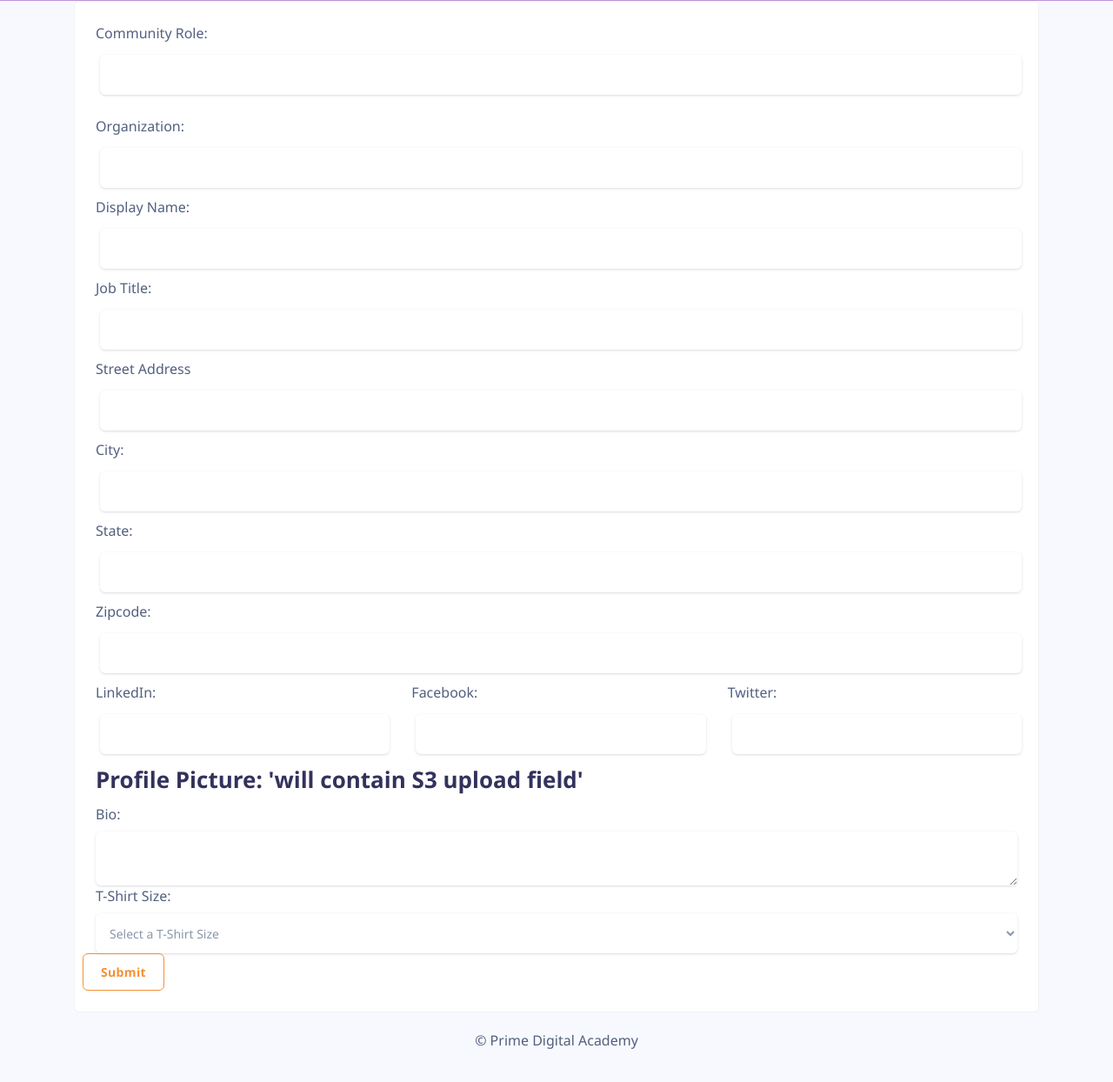
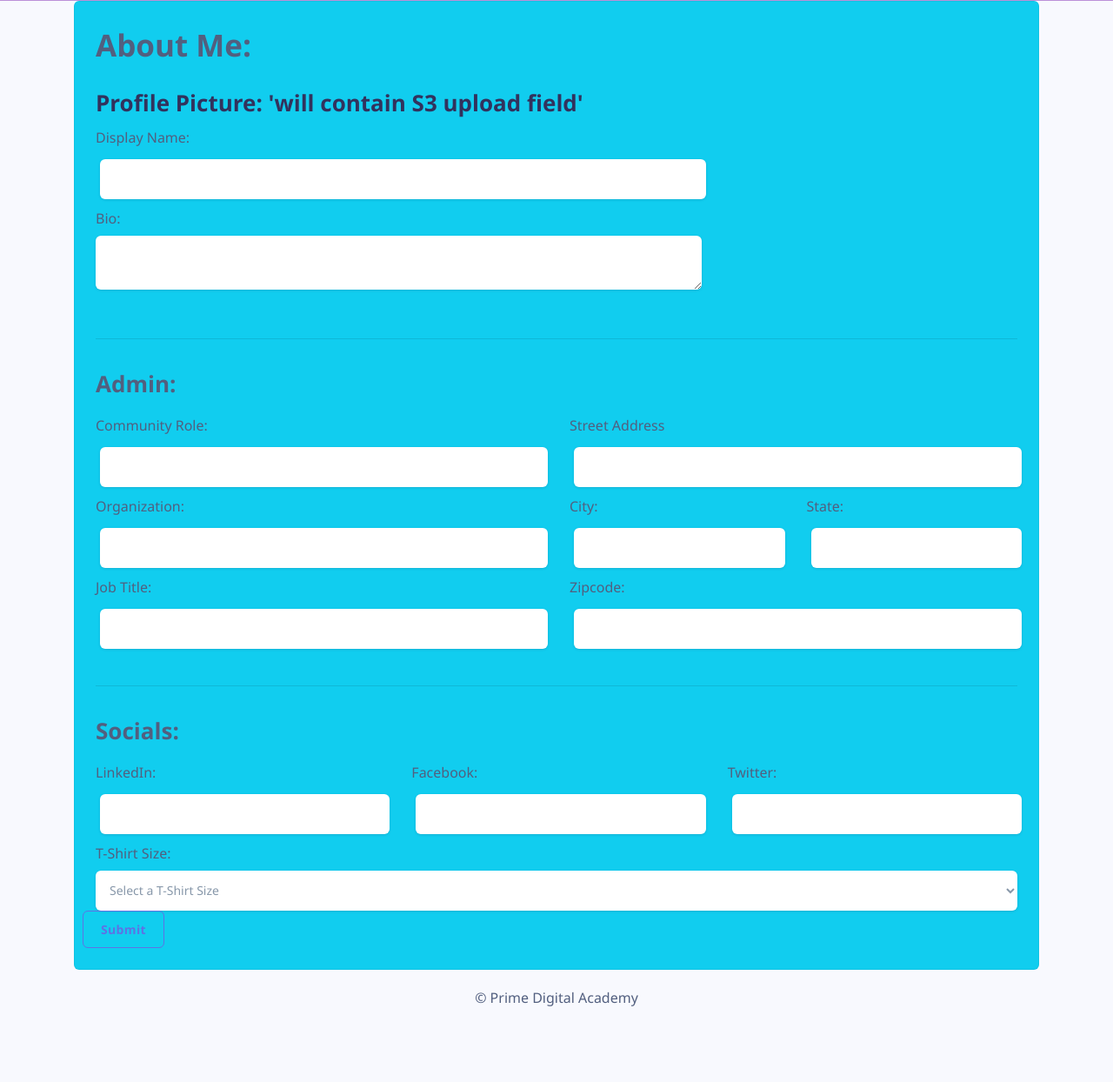
Before and after one commit to shelbyecook/prime-group-project, a React app: page /#/registration in a window 1280 px wide. Shown: the part 259-1503 px from the top of the page at 87% size. After the commit the page ends 1454 px from the top, so only its background shows below. Built offline with nearby package versions, Linux system fonts and the light colour scheme; no server answers.

Commit message:
arranging memberabout form fields

```diff
--- a/src/components/LoginForm/LoginForm.js
+++ b/src/components/LoginForm/LoginForm.js
@@ -89,12 +89,9 @@ class LoginForm extends Component {
           </InputGroup>
         </FormGroup>
         <FormGroup>
-          <Input
-            className="btn btn-primary"
-            type="submit"
-            name="submit"
-            value="Log In"
-          />
+          <Button outline color="primary" block type="submit" name="submit">
+            Log In
+          </Button>
         </FormGroup>
       </Form>
     );
--- a/src/components/MemberAboutForm/MemberAboutForm.js
+++ b/src/components/MemberAboutForm/MemberAboutForm.js
@@ -14,6 +14,8 @@ import {
   InputGroupText,
   InputGroup,
   Card,
+  CardTitle,
+  CardText,
   CardBody,
   Row,
   Col,
@@ -52,12 +54,44 @@ function MemberAboutForm(props) {
   return (
     <>
       <Container>
-        <Card>
+        <Card className="bg-info">
           <CardBody>
+            <CardTitle>
+              <CardText className="display-3">About Me:</CardText>
+            </CardTitle>
             <Form onSubmit={formik.handleSubmit}>
               <Row>
                 <Col>
+                  <Row>
+                    <Col lg={8}>
                       <FormGroup>
+                        <h1>Profile Picture: 'will contain S3 upload field'</h1>
+                        <Label htmlFor="name">Display Name: </Label>
+                        <Input
+                          className="form-control-alternative"
+                          id="name"
+                          name="name"
+                          type="text"
+                          onChange={formik.handleChange}
+                          value={formik.values.displayName}
+                        />
+                        <Label htmlFor="bio">Bio: </Label>
+                        <Input
+                          className="form-control-alternative"
+                          id="bio"
+                          name="bio"
+                          type="textarea"
+                          onChange={formik.handleChange}
+                          value={formik.values.bio}
+                        />
+                      </FormGroup>
+                    </Col>
+                  </Row>
+                  <hr />
+                  <FormGroup>
+                    <CardText className="display-4">Admin:</CardText>
+                    <Row>
+                      <Col lg={6}>
                         <Label htmlFor="email">Community Role: </Label>
                         <Input
                           className="form-control-alternative"
@@ -67,7 +101,6 @@ function MemberAboutForm(props) {
                           onChange={formik.handleChange}
                           value={formik.values.role}
                         />
-                  </FormGroup>
                         <Label htmlFor="organization">Organization: </Label>
                         <Input
                           className="form-control-alternative"
@@ -76,15 +109,6 @@ function MemberAboutForm(props) {
                           type="text"
                           onChange={formik.handleChange}
                           value={formik.values.organization}
-                  />
-                  <Label htmlFor="name">Display Name: </Label>
-                  <Input
-                    className="form-control-alternative"
-                    id="name"
-                    name="name"
-                    type="text"
-                    onChange={formik.handleChange}
-                    value={formik.values.displayName}
                         />
                         <Label htmlFor="title">Job Title: </Label>
                         <Input
@@ -95,6 +119,8 @@ function MemberAboutForm(props) {
                           onChange={formik.handleChange}
                           value={formik.values.title}
                         />
+                      </Col>
+                      <Col lg={6}>
                         <Label htmlFor="address">Street Address</Label>
                         <Input
                           className="form-control-alternative"
@@ -104,6 +130,8 @@ function MemberAboutForm(props) {
                           onChange={formik.handleChange}
                           value={formik.values.streetAddress}
                         />
+                        <Row>
+                          <Col>
                             <Label htmlFor="city">City: </Label>
                             <Input
                               className="form-control-alternative"
@@ -113,6 +141,8 @@ function MemberAboutForm(props) {
                               onChange={formik.handleChange}
                               value={formik.values.city}
                             />
+                          </Col>
+                          <Col>
                             <Label htmlFor="state">State: </Label>
                             <Input
                               className="form-control-alternative"
@@ -122,6 +152,8 @@ function MemberAboutForm(props) {
                               onChange={formik.handleChange}
                               value={formik.values.state}
                             />
+                          </Col>
+                        </Row>
                         <Label htmlFor="zipcode">Zipcode: </Label>
                         <Input
                           className="form-control-alternative"
@@ -131,6 +163,11 @@ function MemberAboutForm(props) {
                           onChange={formik.handleChange}
                           value={formik.values.zipcode}
                         />
+                      </Col>
+                    </Row>
+                  </FormGroup>
+                  <hr />
+                  <CardText className="display-4">Socials:</CardText>
                   <Row>
                     <Col lg={4}>
                       <Label htmlFor="linkedin">LinkedIn: </Label>
@@ -166,16 +203,6 @@ function MemberAboutForm(props) {
                       />
                     </Col>
                   </Row>
-                  <h1>Profile Picture: 'will contain S3 upload field'</h1>
-                  <Label htmlFor="bio">Bio: </Label>
-                  <Input
-                    className="form-control-alternative"
-                    id="bio"
-                    name="bio"
-                    type="textarea"
-                    onChange={formik.handleChange}
-                    value={formik.values.bio}
-                  />
                   <Label htmlFor="shirtsize">T-Shirt Size: </Label>
                   <Input type="select" className="form-control-alternative">
                     <option value="">Select a T-Shirt Size</option>
@@ -185,12 +212,7 @@ function MemberAboutForm(props) {
                     <option value="xl">XL</option>
                   </Input>
                   <Row>
-                    <Button
-                      outline
-                      color="warning"
-                      style={{ border: '1px solid #F59032', color: '#F59032' }}
-                      type="submit"
-                    >
+                    <Button outline color="primary" type="submit">
                       Submit
                     </Button>
                   </Row>
--- a/src/components/Nav/Nav.css
+++ b/src/components/Nav/Nav.css
@@ -4,12 +4,6 @@
   display: inline-block;
   padding-left: 10px;
 }
-
-/* .nav { */
-/* margin: 0 0 30px; */
-/* background-color: #bc91d9; */
-/* overflow: hidden; */
-/* } */
 
 .nav-link {
   /* float: left; */
@@ -44,16 +38,5 @@
 .nav-item {
   display: inline;
   color: #f2f2f2;
+  margin-right: 5px;
 }
-
-/* .nav-link:hover {
-  background-color: #d87e29;
-} */
-
-/* .nav-link:active {
-  background-color: #bc91d9;
-} */
-
-/* .nav-right {
-  float: right;
-} */
--- a/src/components/Nav/Nav.js
+++ b/src/components/Nav/Nav.js
@@ -94,12 +94,13 @@ const Nav = (props) => {
           <div className="ml-auto">
             {props.store.user.id && (
               <>
+                <i className="ni ni-book-bookmark" style={{ color: 'white' }} />
                 <NavLink className="nav-item">
                   <Link className="nav-item" to="/info">
                     Info Page
                   </Link>
                 </NavLink>
-                <i className="ni ni-user-run" />
+                <i className="ni ni-user-run" style={{ color: 'white' }} />
                 <NavLink className="nav-logout">
                   <LogOutButton className="nav-logout" />
                 </NavLink>
--- a/src/components/RegisterForm/RegisterForm.js
+++ b/src/components/RegisterForm/RegisterForm.js
@@ -124,12 +124,9 @@ class RegisterForm extends Component {
               </InputGroup>
             </FormGroup>
             <FormGroup>
-              <Input
-                className="btn btn-primary"
-                type="submit"
-                name="submit"
-                value="Register"
-              />
+              <Button outline color="primary" block type="submit" name="submit">
+                Register
+              </Button>
             </FormGroup>
           </Col>
         </Row>
--- a/src/components/UserPage/UserPage.js
+++ b/src/components/UserPage/UserPage.js
@@ -54,6 +54,7 @@ class UserPage extends Component {
             </Card>
           </Col>
         </Row>
+        <Container>
           <Nav tabs className="nav-fill flex-column flex-sm-row">
             <NavItem>
               <NavLink
@@ -104,6 +105,7 @@ class UserPage extends Component {
               </Row>
             </TabPane>
           </TabContent>
+        </Container>
       </>
     );
   }
```
Lines whose indentation alone changed are shown as unchanged.
